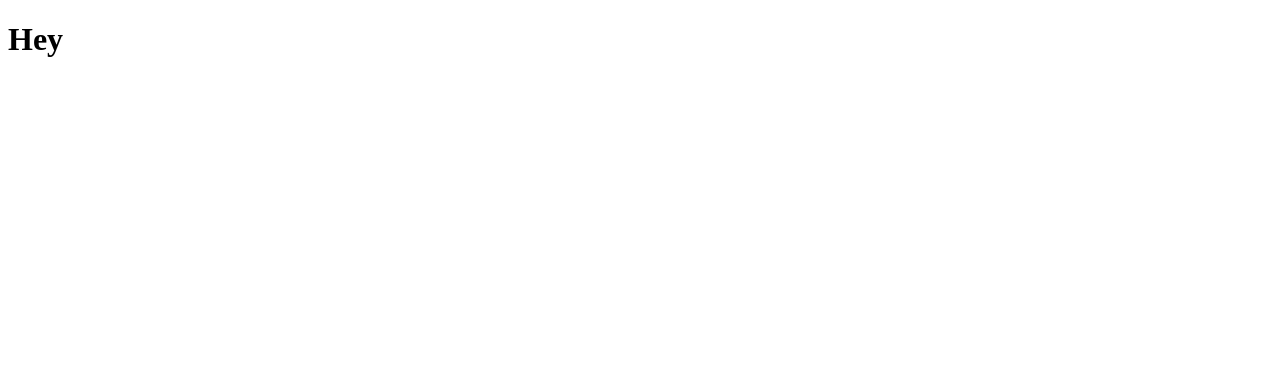
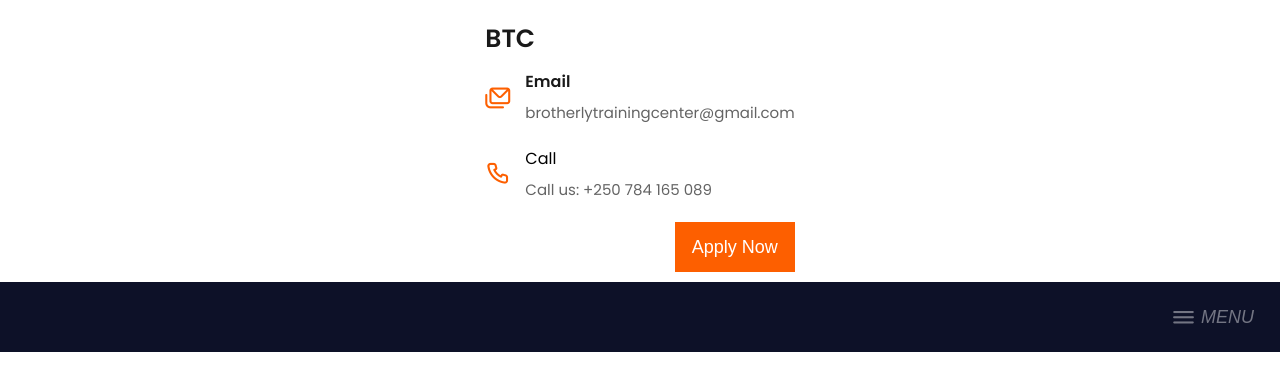
Before and after one commit to andersonlebon/BTC-WEBSITE, a plain HTML site: page index.html in a window 1280 px wide. Drawn offline with nearby package versions, Linux system fonts and the light colour scheme.

Commit message:
Add header

```diff
--- a/index.html
+++ b/index.html
@@ -1,13 +1,47 @@
 <!DOCTYPE html>
 <html lang="en">
-<head>
-    <meta charset="UTF-8">
-    <meta http-equiv="X-UA-Compatible" content="IE=edge">
-    <meta name="viewport" content="width=device-width, initial-scale=1.0">
+  <head>
+    <meta charset="UTF-8" />
+    <meta http-equiv="X-UA-Compatible" content="IE=edge" />
+    <meta name="viewport" content="width=device-width, initial-scale=1.0" />
     <title>BrotherlyTrainingCenter</title>
-    <link rel="stylesheet" href="/dist/css/main.css">
-</head>
-<body>
-    <h1>Hey</h1>
-</body>
+    <link rel="stylesheet" href="/dist/css/main.css" />
+    <link
+      rel="stylesheet"
+      href="https://unicons.iconscout.com/release/v4.0.0/css/line.css"
+    />
+  </head>
+  <body>
+    <header id="header">
+      <div class="top-navbar">
+        <a href="#" id="logo">BTC</a>
+        <div class="top-navbar-contact">
+          <div>
+            <i class="uil uil-envelopes"></i>
+          </div>
+          <div>
+            <p class="top-navbar-contact-name">Email</p>
+            <p class="email">brotherlytrainingcenter@gmail.com</p>
+          </div>
+        </div>
+        <div class="top-navbar-contact">
+          <div>
+            <i class="uil uil-phone"></i>
+          </div>
+          <div>
+            <p>Call</p>
+            <p class="email">Call us: +250 784 165 089</p>
+          </div>
+        </div>
+       <div class="apply-btn">
+        <button type="submit" class="apply-now">Apply Now</button>
+       </div>
+      </div>
+      <nav class="main-navbar">
+        <div class="hamburger-btn">
+            <button class="hamburger"><i class="uil uil-bars"><span>MENU</span></i></button>
+        </div>
+      </nav>
+    </header>
+  </body>
 </html>
--- /dev/null
+++ b/scss/_variables.scss
@@ -0,0 +1,9 @@
+
+
+
+@mixin  flexCenter($justify,$direction) {
+  display: flex;
+  align-items: center;
+  justify-content: $justify;
+  flex-direction: $direction;
+}
--- a/scss/main.scss
+++ b/scss/main.scss
@@ -0,0 +1,94 @@
+@import url('https://fonts.googleapis.com/css2?family=Poppins:wght@400;500;600&display=swap');
+@import './variables';
+
+* {
+  box-sizing: border-box;
+}
+body {
+  padding: 0;
+  margin: 0;
+  font-family: 'Poppins', sans-serif;
+}
+
+a {
+  text-decoration: none;
+}
+
+header {
+  @include flexCenter(space-between, column);
+  padding-top: 20px;
+  .top-navbar {
+    #logo {
+      color: #191919;
+      font-size: 25px;
+      font-weight: bold;
+    }
+    &-contact {
+      display: flex;
+      align-items: center;
+      line-height: 15px;
+
+      i {
+        margin-right: 15px;
+        color: #fd5f00;
+        font-size: 25px;
+      }
+
+      &-name {
+        color: #191919;
+        font-weight: bold;
+      }
+      .email {
+        font-size: 15px;
+        color: #646464;
+      }
+    }
+    .apply-btn {
+      display: flex;
+      width: 100%;
+      justify-content: flex-end;
+      margin-top: 10px;
+      button {
+        border: none;
+        width: 120px;
+        height: 50px;
+        font-size: 18px;
+        color: #fff;
+        background-color: #fd5f00;
+      }
+    }
+  }
+
+  .main-navbar{
+    margin-top: 10px;
+    width: 100%;
+    background-color: #0d1128;
+    padding: 10px 20px;
+    .hamburger-btn {
+      display: flex;
+      width: 100%;
+      justify-content: flex-end;
+      height: 50px;
+      align-items: center;
+
+      button{
+        border: none;
+        height: 35px;
+        background-color: transparent;
+        display: flex;
+        align-items: center;
+
+        i{
+          color: #737583;
+          font-size: 25px;
+          display: flex;
+            align-items: center;
+          span{
+            margin-left: 5px;
+            font-size: 18px;
+          }
+        }
+      }
+    }
+  }
+}
```
Also changed, not shown: dist/css/main.css, scss/_variables.css (added), scss/main.css.
